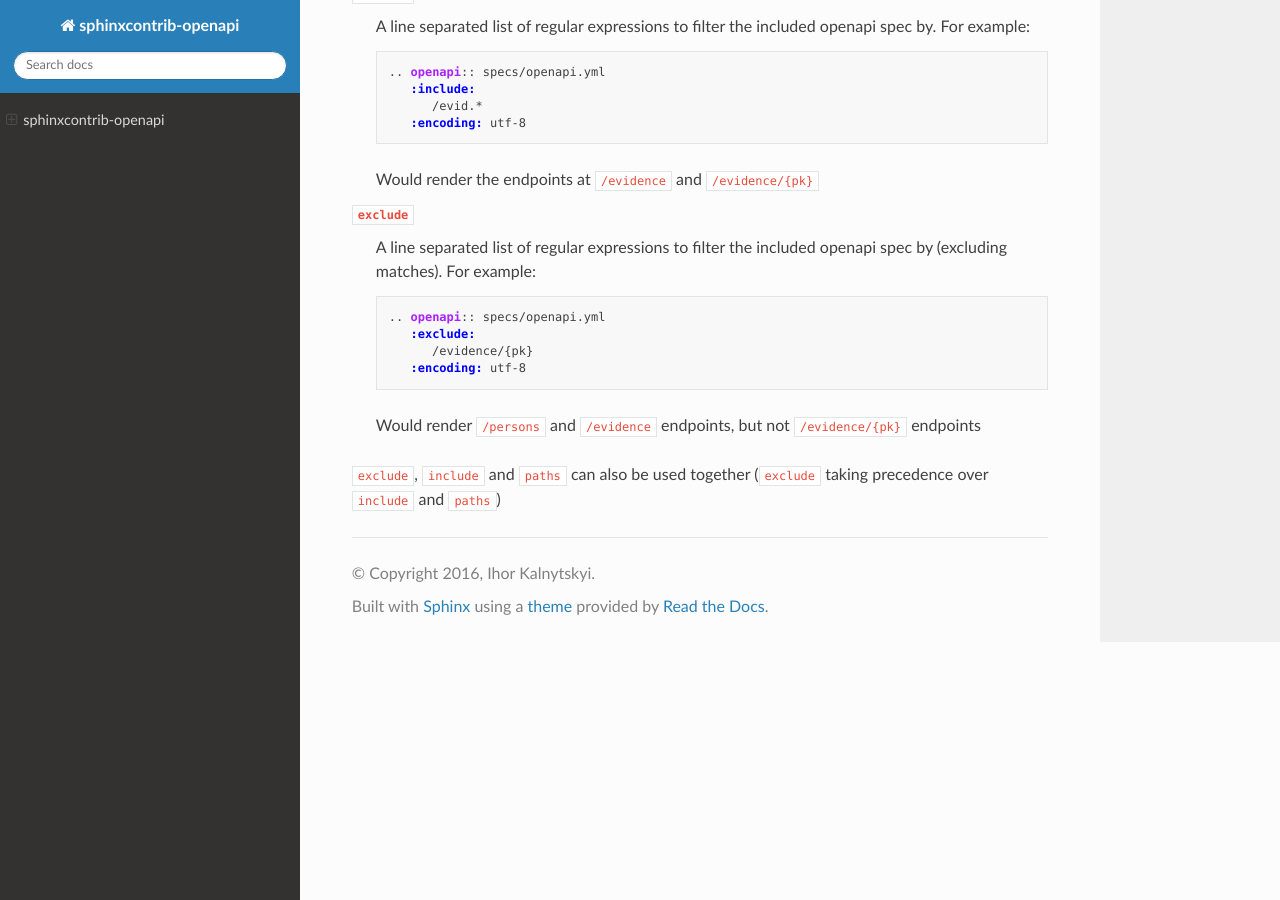
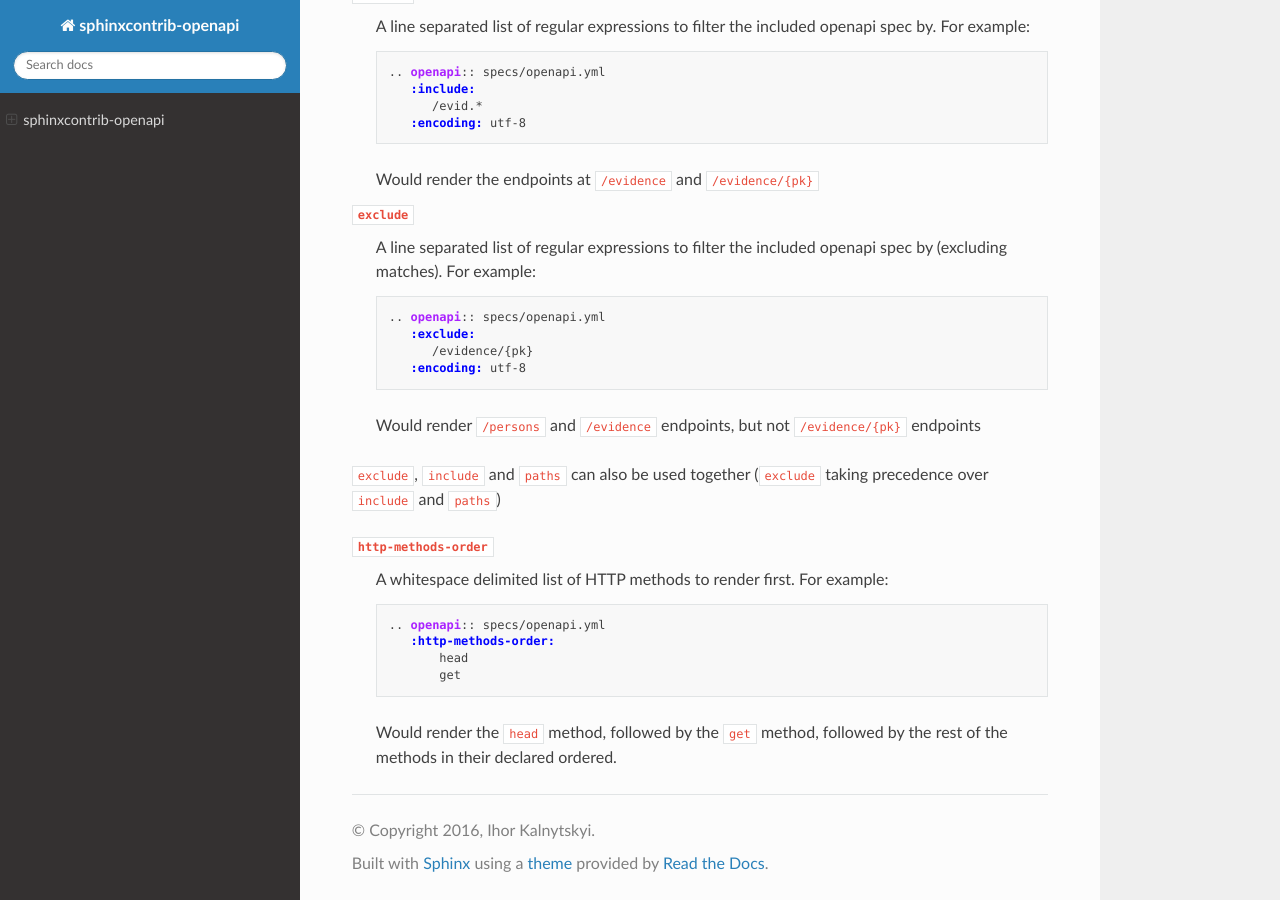
Before and after one commit to sphinx-contrib/openapi, a Sphinx documentation site: the page built from docs/index.rst, in a window 1280 px wide and 900 px high, scrolled down 3866 px. Built offline with Sphinx 7.4.7 and the Read the Docs theme 2.0.0, drawn with Linux system fonts in a browser that asks for light colours.

Commit message:
Document http-methods-order option.

```diff
--- a/docs/index.rst
+++ b/docs/index.rst
@@ -103,6 +103,18 @@ The ``openapi`` directive supports the following options:
 ``exclude``, ``include`` and ``paths`` can also be used together (``exclude``
 taking precedence over ``include`` and ``paths``)
 
+``http-methods-order``
+  A whitespace delimited list of HTTP methods to render first. For example:
+
+  .. code:: restructuredtext
+
+     .. openapi:: specs/openapi.yml
+        :http-methods-order:
+            head
+            get
+
+  Would render the ``head`` method, followed by the ``get`` method, followed by the rest of the methods in their declared ordered.
+
 
 .. _Sphinx: https://www.sphinx-doc.org/en/master/
 .. _OpenAPI: https://github.com/OAI/OpenAPI-Specification
```
